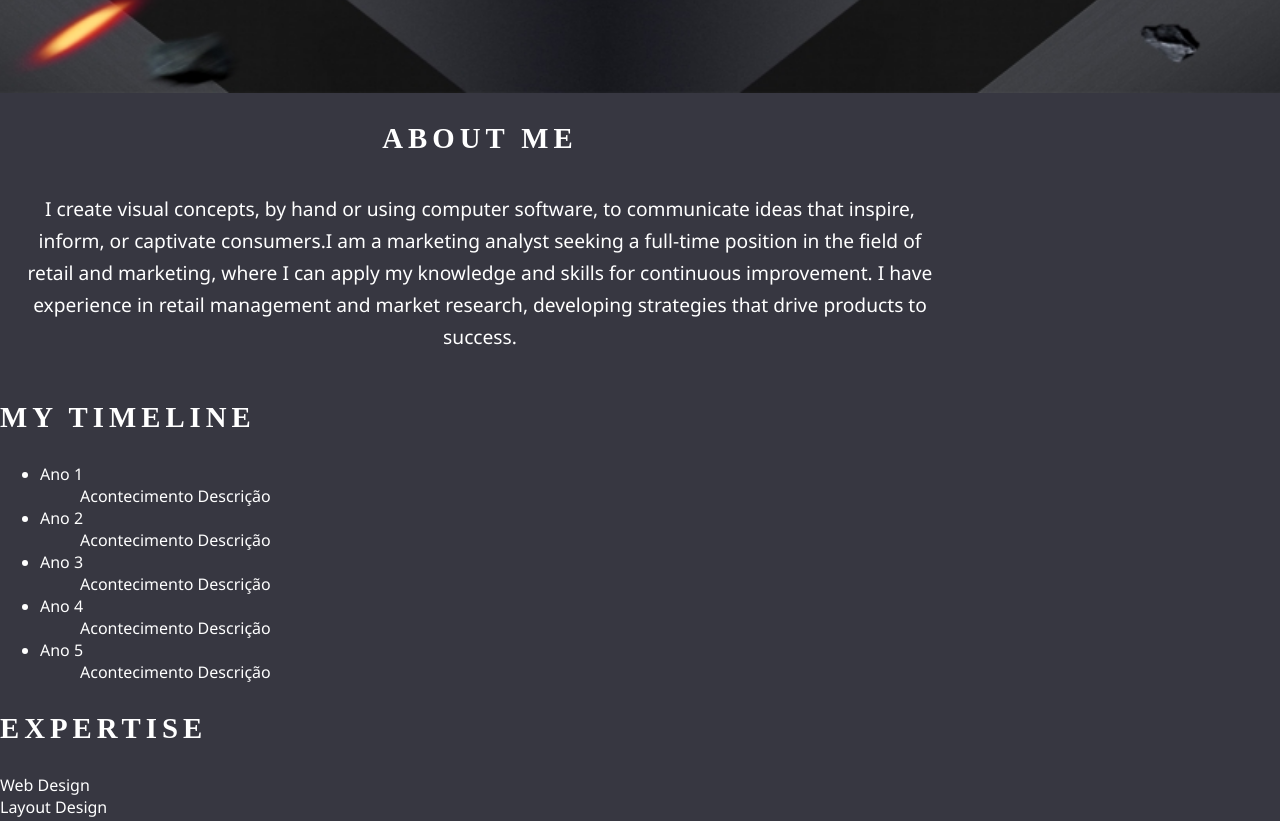
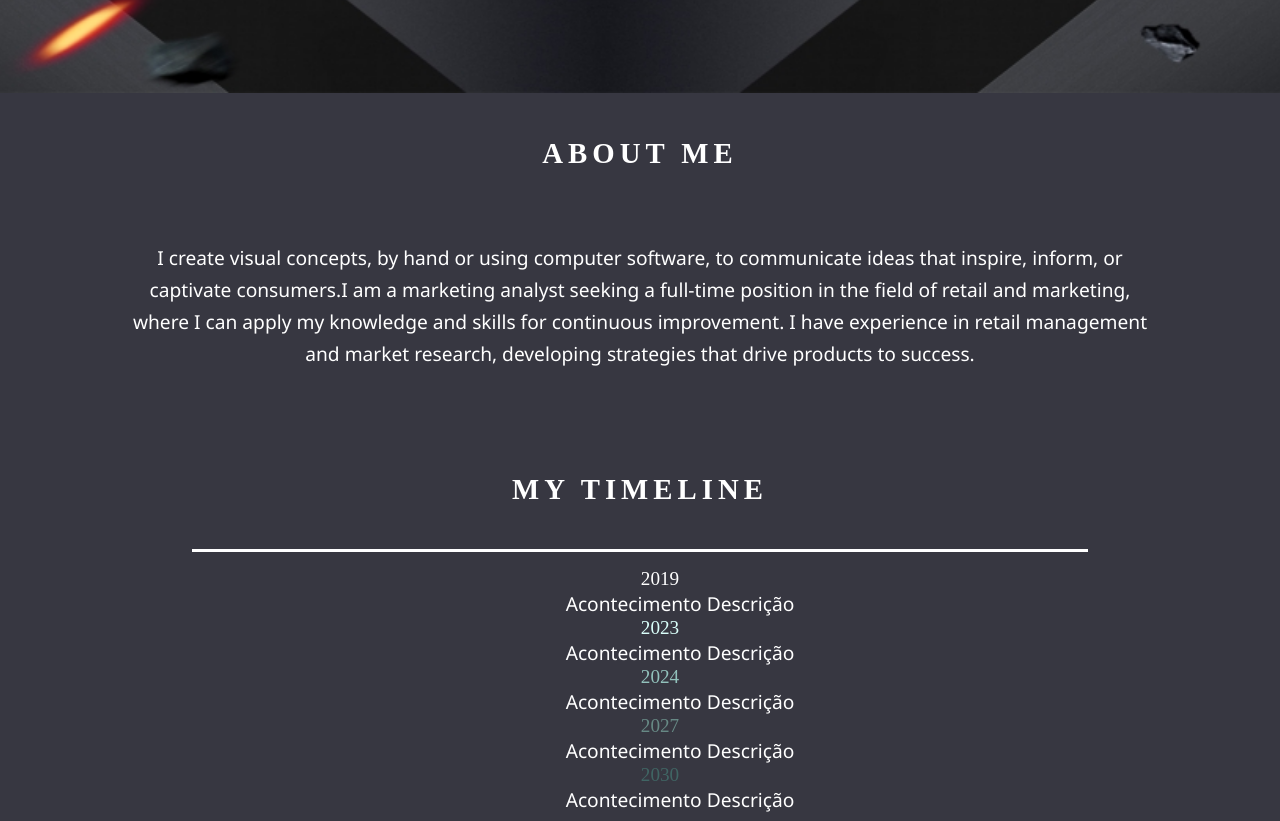
Before and after one commit to isabeldapper/homepage, a plain HTML site: page src/index.html in a window 1280 px wide. Shown: the part 497-1318 px from the top of the page. Drawn offline with Linux system fonts and the light colour scheme.

Commit message:
css timeline

```diff
--- a/src/assets/css/index.css
+++ b/src/assets/css/index.css
@@ -40,22 +40,64 @@ h2 {
 }
 
 #about {
-    text-align: center;
-    position: relative;
-    width: 75%;
     font-size: 1.2rem;
     line-height: 2rem;
-    align-content: center;
 }
 
 h3 {
+    text-align: center;
     text-transform: uppercase;
     font-size: 1.8rem;
     letter-spacing: 5px;
+    line-height: 5rem;
+    font-family: 'Times New Roman', Times, serif;
+    padding: 20px;
+    margin: 0 auto;
+}
+
+#about p {
+    margin-left: 120px;
+    margin-right: 120px;
+    padding: 10px 10px 40px 10px;
+    text-align: center;
+}
+
+#timeline {
+    text-align: center;
+}
+
+.line {
+    background-color: white;
+    height: 3px;
+    width: 70%;
+    margin: 0 auto;
+}
+
+.year li {
+    font-size: 1.2rem;
+    list-style: none;
+}
+
+.year .one {
     font-family: 'Times New Roman', Times, serif;
 }
 
-#about p {
-    margin: 10px;
-    padding: 10px;
+.year .two {
+    color: #dafffa;
+    font-family: 'Times New Roman', Times, serif;
 }
+
+.year .three {
+    color: #92c2bc;
+    font-family: 'Times New Roman', Times, serif;
+}
+
+.year .four {
+    color: #678985;
+    font-family: 'Times New Roman', Times, serif;
+}
+
+.year .five {
+    color: #406564;
+    font-family: 'Times New Roman', Times, serif;
+}
--- a/src/index.html
+++ b/src/index.html
@@ -49,7 +49,7 @@
 
         <ul class="year">
 
-            <li class="one"> Ano 1
+            <li class="one"> 2019
                 <ul class="list">
                     <span class="event">Acontecimento</span>
                     <span class="description">Descrição</span>
@@ -57,7 +57,7 @@
                 <div class="highlighter"></div>
             </li>
 
-            <li class="two"> Ano 2
+            <li class="two"> 2023
                 <ul class="list">
                     <span class="event">Acontecimento</span>
                     <span class="description">Descrição</span>
@@ -65,7 +65,7 @@
                 <div class="highlighter"></div>
             </li>
 
-            <li class="three"> Ano 3
+            <li class="three"> 2024
                 <ul class="list">
                     <span class="event">Acontecimento</span>
                     <span class="description">Descrição</span>
@@ -73,7 +73,7 @@
                 <div class="highlighter"></div>
             </li>
 
-            <li class="four"> Ano 4
+            <li class="four"> 2027
                 <ul class="list">
                     <span class="event">Acontecimento</span>
                     <span class="description">Descrição</span>
@@ -81,7 +81,7 @@
                 <div class="highlighter"></div>
             </li>
 
-            <li class="five"> Ano 5
+            <li class="five"> 2030
                 <ul class="list">
                     <span class="event">Acontecimento</span>
                     <span class="description">Descrição</span>
```
